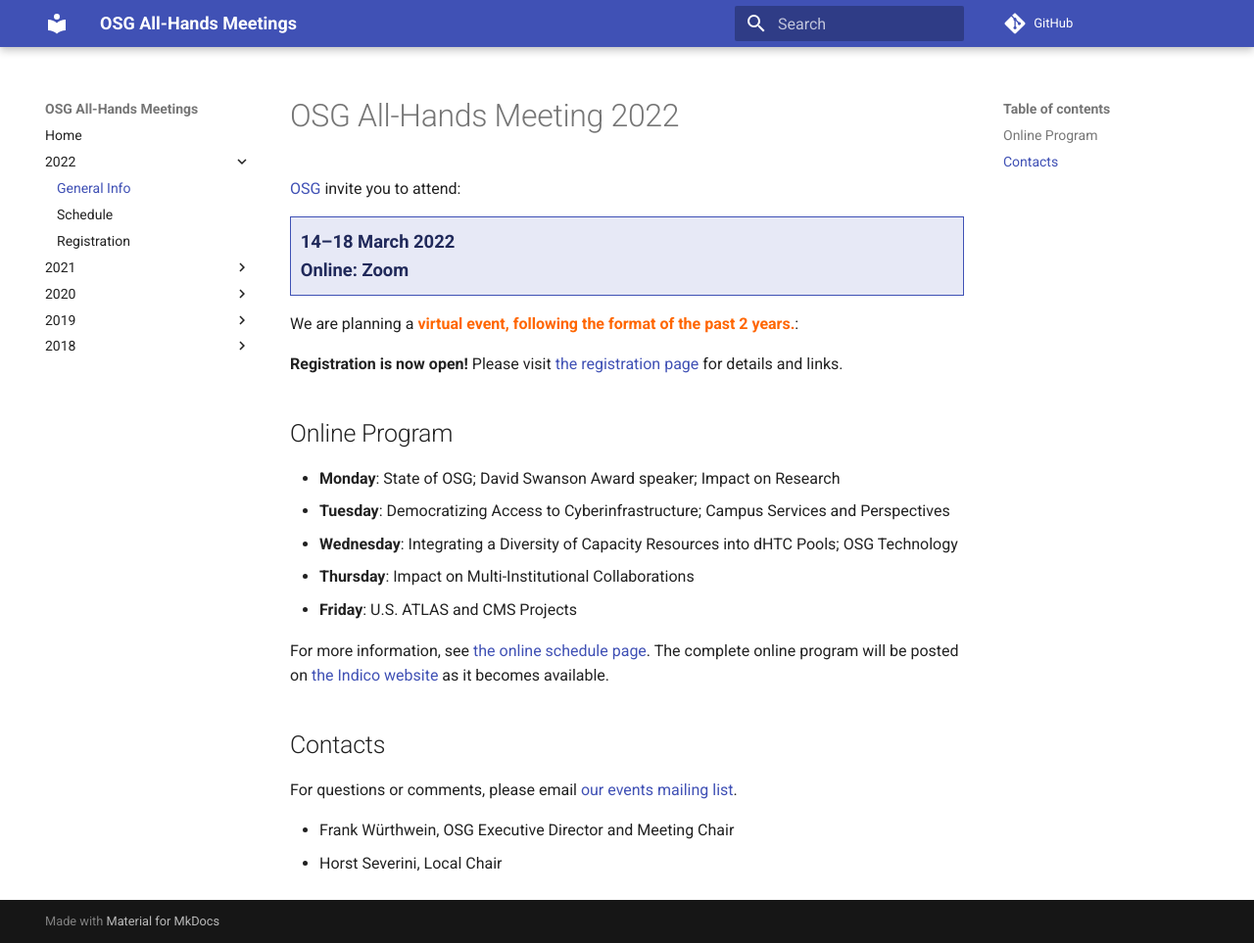
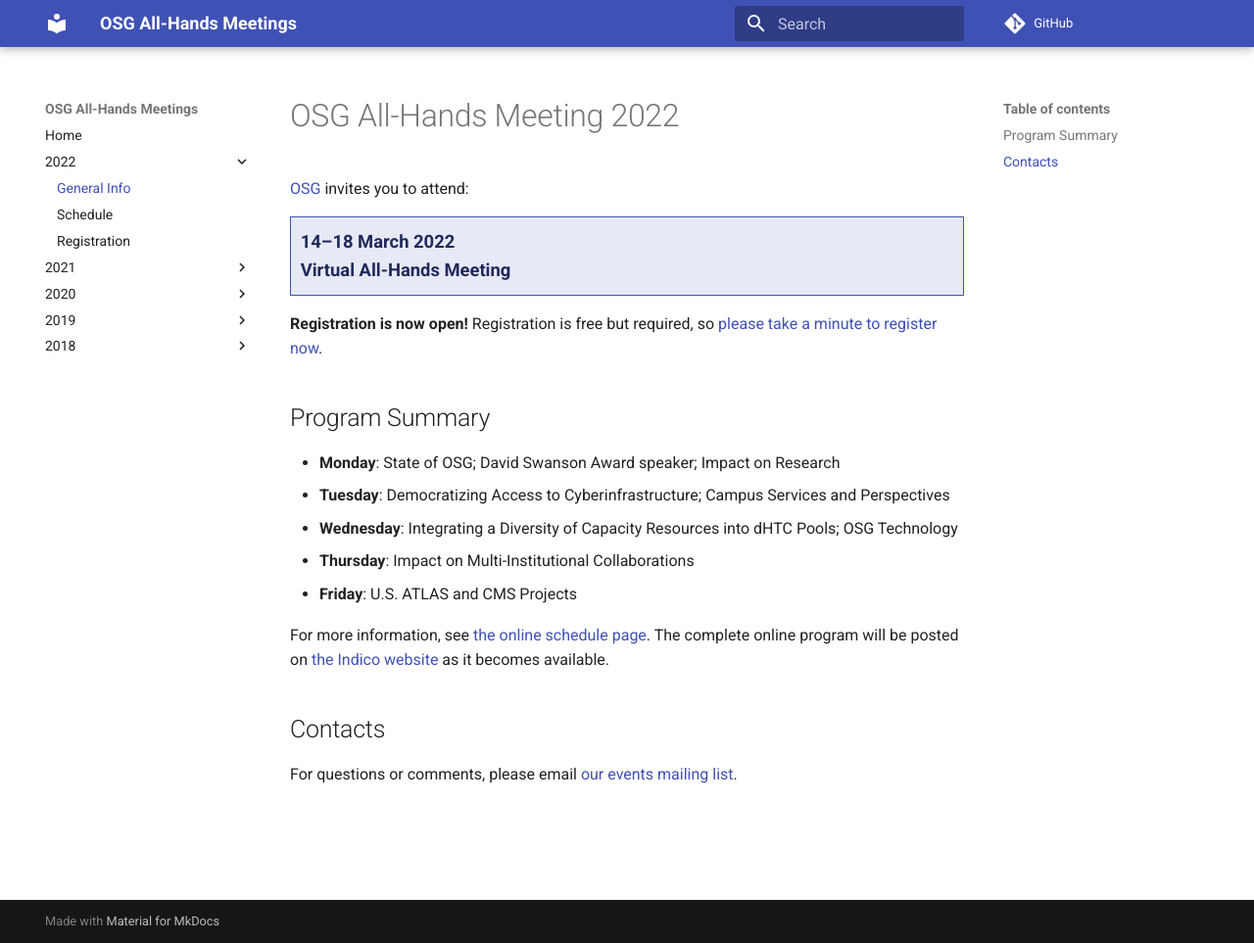
Before and after one commit to osg-htc/all-hands, an MkDocs documentation site: the page built from docs/2022/index.md, in a window 1280 px wide and 963 px high. Shown: the whole window at 98% size. Built offline with MkDocs 1.6.1 and Material for MkDocs 9.7.7, drawn with Linux system fonts in a browser that asks for light colours; comment, search, counter and statistics services are not loaded.

Commit message:
Touch-ups

```diff
--- a/docs/2022/index.md
+++ b/docs/2022/index.md
@@ -1,19 +1,18 @@
 # OSG All-Hands Meeting 2022
 
-[OSG](https://www.opensciencegrid.org/) invite you to attend:
+[OSG](https://www.opensciencegrid.org/) invites you to attend:
 
 <div style="border: 1px solid #3F51B5; color: #20295A; background-color: #E7E9F6; padding: 1ex; font-size: 115%; font-weight: bold;">
   14&ndash;18 March 2022
   <br>
-  Online: Zoom
+  Virtual All-Hands Meeting
 </div>
 
-We are planning a <span style="font-weight: bold; color: #FF6600;">virtual event, following the format of the past 2 years.</span>:
+**Registration is now open!**
+Registration is free but required,
+so [please take a minute to register now](https://indico.fnal.gov/event/53029/registrations/).
 
-**Registration is now open!**
-Please visit [the registration page](registration.md) for details and links.
-
-## Online Program
+## Program Summary
 
 *   **Monday**: State of OSG; David Swanson Award speaker; Impact on Research
 *   **Tuesday**: Democratizing Access to Cyberinfrastructure; Campus Services and Perspectives
@@ -29,6 +28,3 @@ as it becomes available.
 
 For questions or comments, please email
 [our events mailing list](mailto:events@opensciencegrid.org).
-
-* Frank Würthwein, OSG Executive Director and Meeting Chair
-* Horst Severini, Local Chair
```
